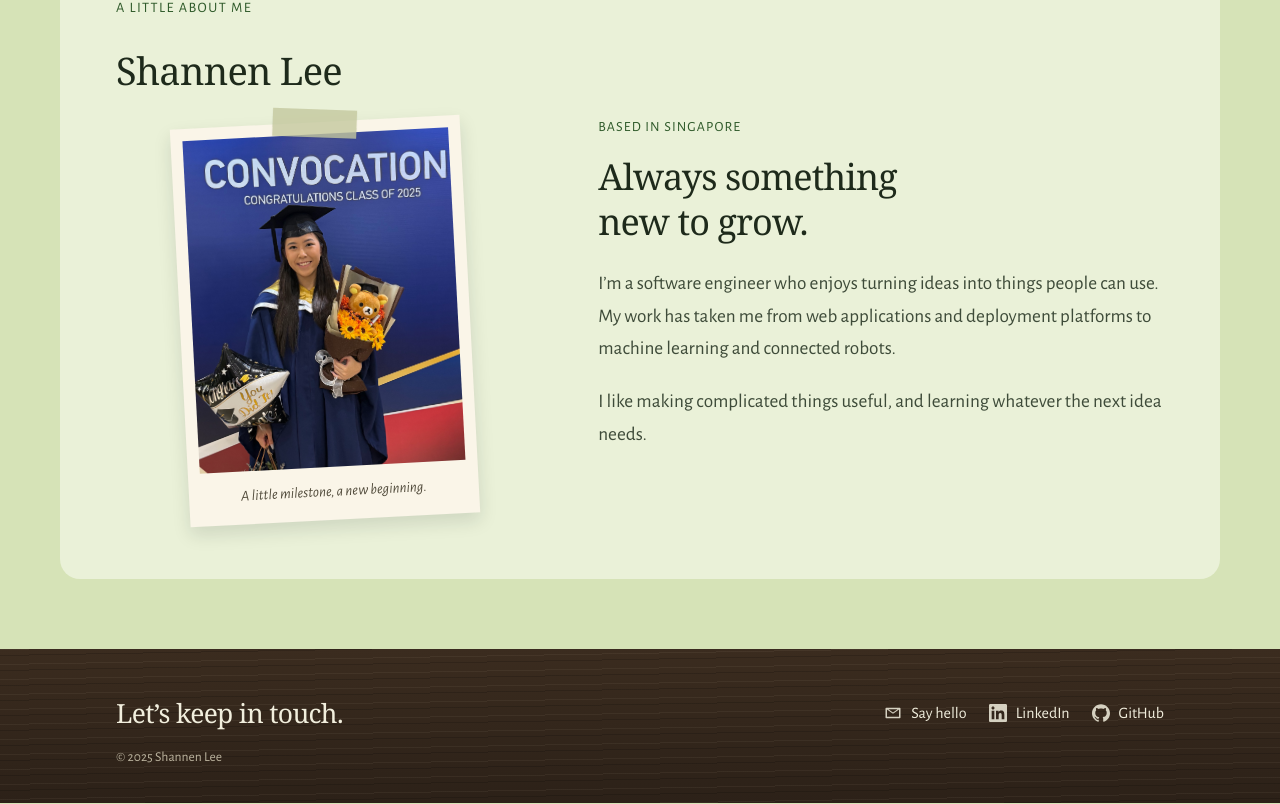
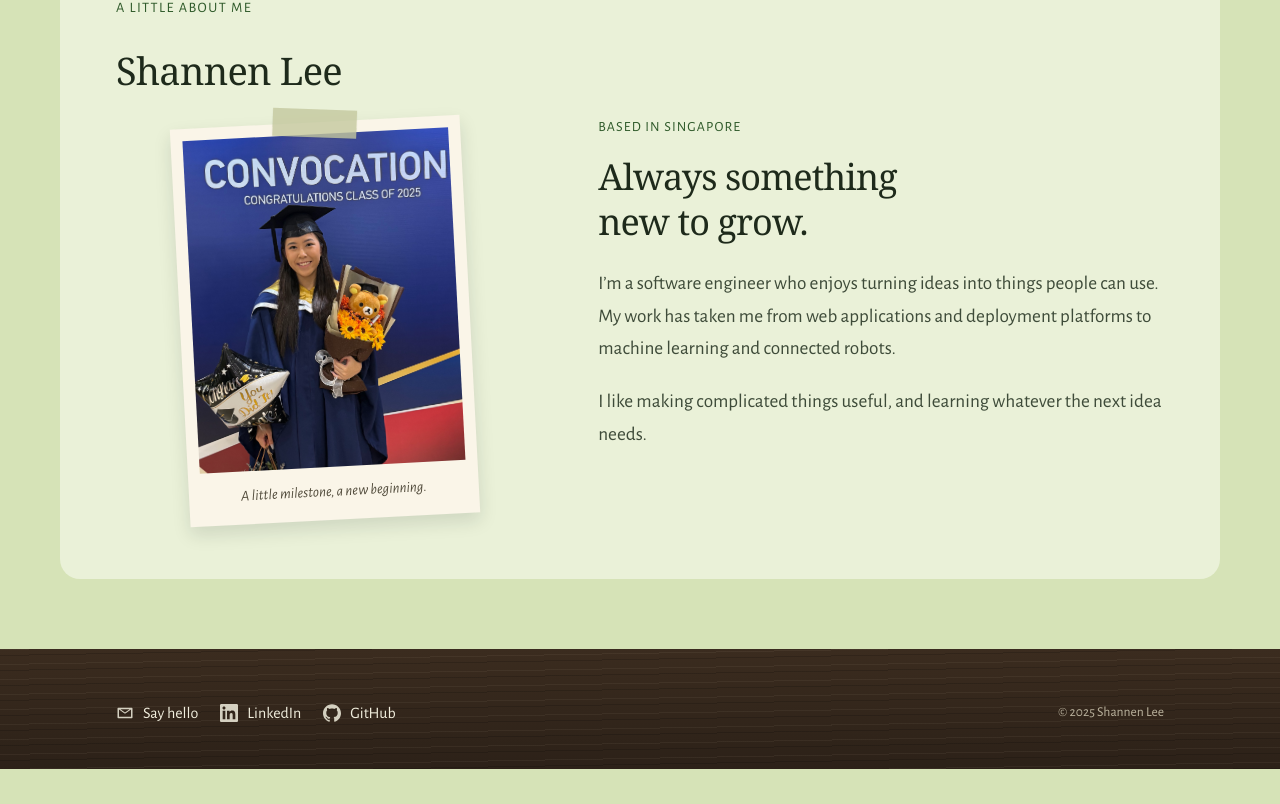
Before and after one commit to shannenlolol/shannen-portfolio, a React (Vite) app: page / in a window 1280 px wide. Shown: the part 865-1669 px from the top of the page. After the commit the page ends 1635 px from the top, so only its background shows below. Built offline with nearby package versions, Linux system fonts and the light colour scheme; a web font is replaced by a local one.

Commit message:
feat(footer): remove the keep-in-touch heading

```diff
--- a/src/cottage/footer.css
+++ b/src/cottage/footer.css
@@ -7,7 +7,6 @@
   background:repeating-linear-gradient(179deg,#ffecce0d 0 1px,transparent 1px 6px,#00000029 6px 7px,transparent 7px 15px),linear-gradient(#3b2c1f,#2c2118);
 }
 .cottage-footer-inner{box-sizing:border-box;max-width:1160px;margin:0 auto;padding:0 clamp(20px,5vw,56px);display:flex;flex-wrap:wrap;align-items:center;justify-content:space-between;gap:12px 24px}
-.cottage-footer h2{margin:0;color:inherit;font-family:var(--serif);font-weight:400;font-size:clamp(1.3rem,2.2vw,1.65rem);letter-spacing:-.025em;line-height:1.3}
 .cottage-footer .footer-links{display:flex;flex-wrap:wrap;gap:8px 22px;margin:0}
 .cottage-footer .footer-links a{display:inline-flex;align-items:center;gap:9px;min-height:44px;padding:4px 0;color:inherit;text-decoration:none;font-size:1rem;line-height:1.6}
 .cottage-footer .footer-links a:hover{text-decoration:underline;text-underline-offset:5px}
@@ -15,5 +14,5 @@
 .cottage-footer .footer-icon{width:18px;height:18px;flex:none;fill:currentColor;opacity:.85;transition:opacity .2s,transform .2s}
 .cottage-footer .footer-links a:hover .footer-icon{opacity:1;transform:translateY(-2px)}
 @media(prefers-reduced-motion:reduce){.cottage-footer .footer-icon{transition:none}.cottage-footer .footer-links a:hover .footer-icon{transform:none}}
-.cottage-footer small{display:block;flex-basis:100%;margin:0;color:#bbb39e;font-size:.85rem;line-height:1.6}
-@media(max-width:600px){.cottage-footer-inner{gap:8px}.cottage-footer h2{flex-basis:100%}}
+.cottage-footer small{display:block;margin:0;color:#bbb39e;font-size:.85rem;line-height:1.6}
+@media(max-width:600px){.cottage-footer-inner{gap:8px}}
--- a/src/cottage/footer.html
+++ b/src/cottage/footer.html
@@ -1,6 +1,5 @@
 <footer class="cottage-footer" id="contact">
   <div class="cottage-footer-inner">
-    <h2>Let’s keep in touch.</h2>
     <div class="footer-links">
       <a href="/contact">{{icon:email}}Say hello</a>
       <a href="https://www.linkedin.com/in/shannen-lee-4b7301216/" target="_blank" rel="noreferrer">{{icon:linkedin}}LinkedIn</a>
```
